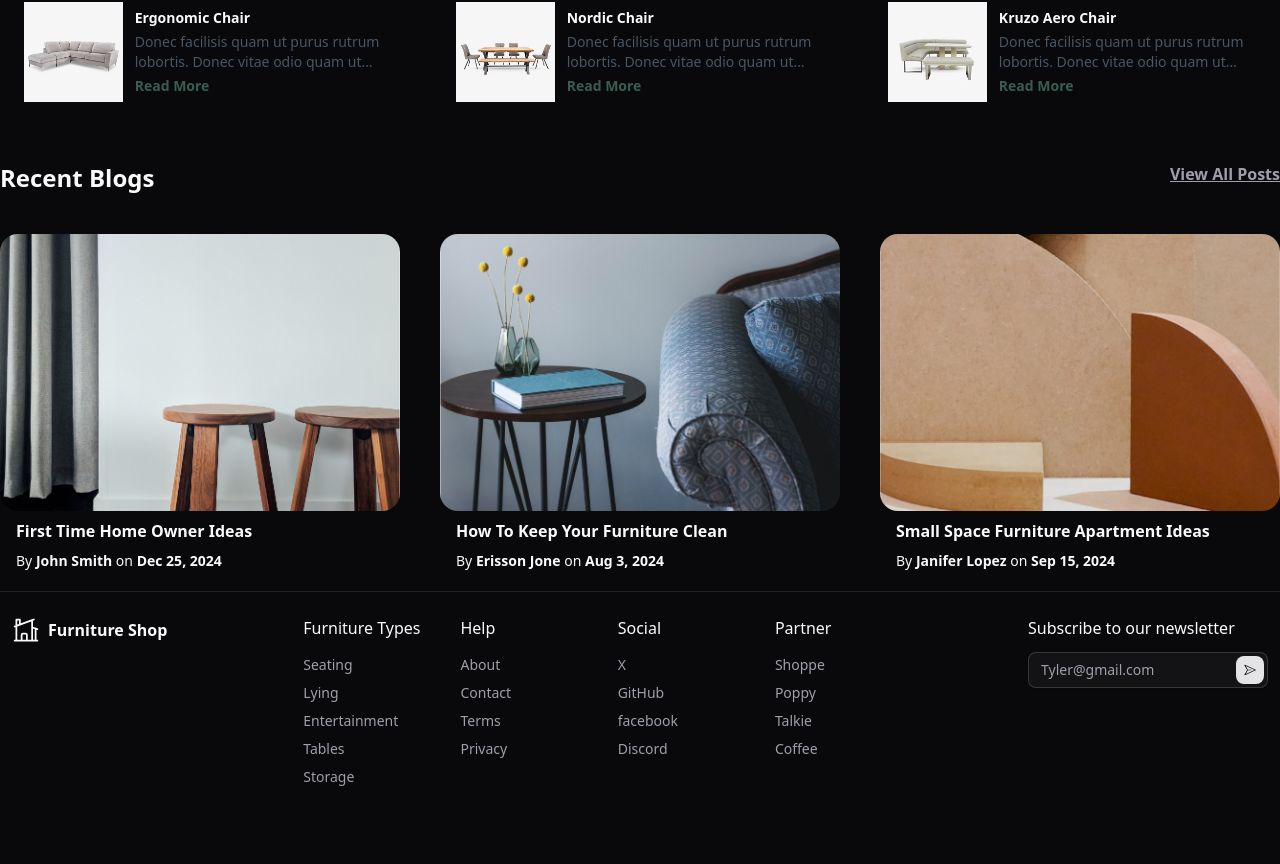
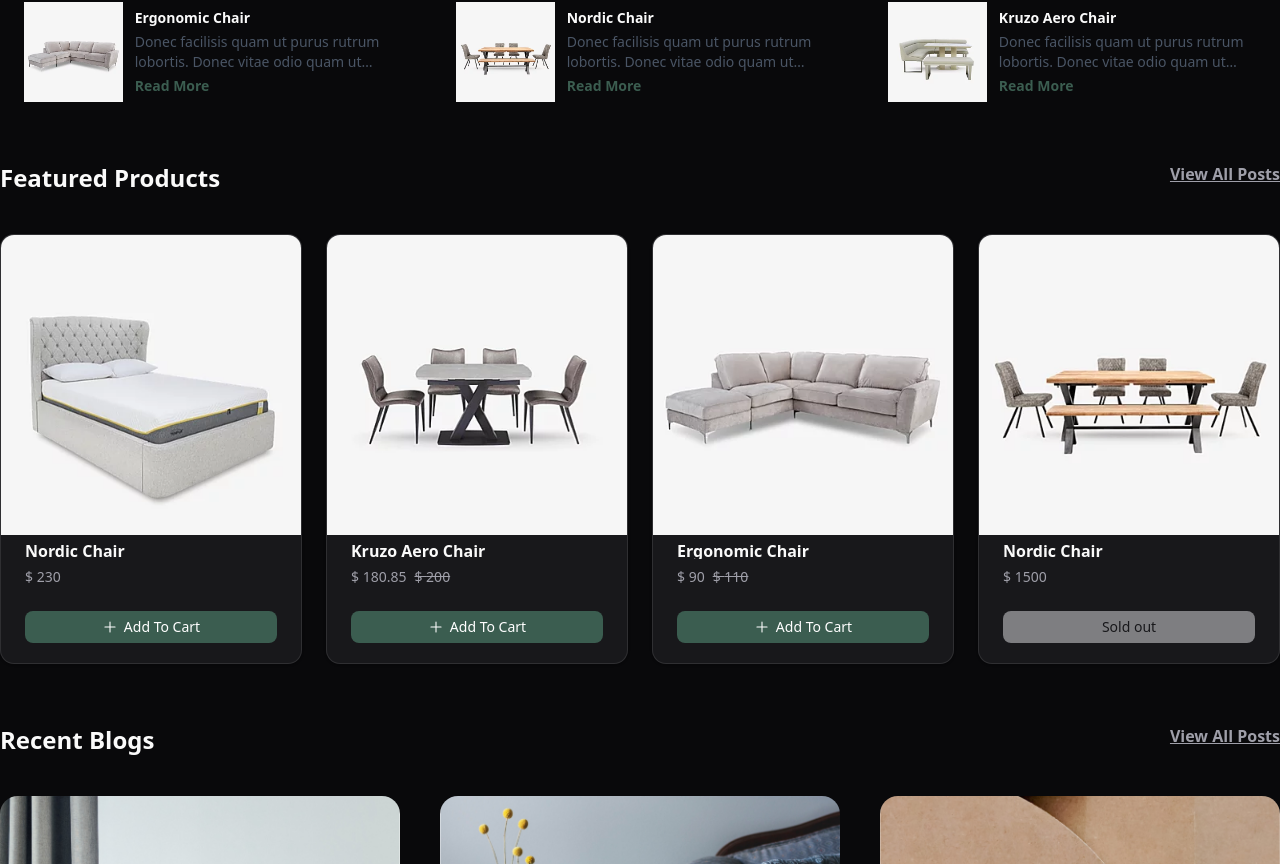
Before and after one commit to MgKhai/furniture-frontend, a React (Vite) app: page / in a window 1280 px wide. Shown: the part 629-1493 px from the top of the page. Before the commit the page ends 1441 px from the top, so only its background shows below. Built offline with nearby package versions, Linux system fonts and the light colour scheme.

Commit message:
feat:product_section_add

```diff
--- a/package.json
+++ b/package.json
@@ -12,6 +12,7 @@
   "dependencies": {
     "@hookform/resolvers": "^5.2.2",
     "@radix-ui/react-accordion": "^1.2.12",
+    "@radix-ui/react-aspect-ratio": "^1.1.8",
     "@radix-ui/react-dialog": "^1.1.15",
     "@radix-ui/react-dropdown-menu": "^2.1.16",
     "@radix-ui/react-icons": "^1.3.2",
--- /dev/null
+++ b/src/components/products/ProductCard.tsx
@@ -0,0 +1,66 @@
+import type {Product} from "@/types";
+import { Link } from "react-router";
+import { Icons } from "@/components/ui/icons";
+import { Button } from "@/components/ui/button"
+import {
+    Card,
+    CardContent,
+    CardDescription,
+    CardFooter,
+    CardHeader,
+    CardTitle,
+} from "@/components/ui/card"
+import { AspectRatio } from "@/components/ui/aspect-ratio";
+
+interface ProductProps {
+    products: Product[];
+}
+
+function ProductCard({products}: ProductProps) {
+    return (
+        <div className="grid grid-cols-1 md:grid-cols-2 lg:grid-cols-4 gap-6 px-3 lg:px-0">
+            {products.map((product) => (
+                <div className="">
+                    <Card className="w-full overflow-hidden p-0">
+                        <Link to={`/product/${product.id}`}>
+                            <CardHeader className="p-0">
+                                <AspectRatio ratio={1} className="bg-muted rounded-t-lg">
+                                    <img
+                                        src={product.images[0]}
+                                        alt={product.name}
+                                        className="size-full object-cover "
+                                        loading="lazy"
+                                    />
+                                </AspectRatio>
+                            </CardHeader>
+                            <CardContent className="space-y-2">
+                                <CardTitle className="line-clamp-1">{product.name}</CardTitle>
+                                <CardDescription className="line-clamp-1">
+                                    $ {product.price}
+                                    {product.discount > 0 && (
+                                        <span className="ml-2 font-extralight line-through">$ {product.discount}</span>
+                                    )}
+                                </CardDescription>
+                            </CardContent>
+                        </Link>
+                        <CardFooter className="mb-5">
+                            <Link to="#" className="w-full">
+                                {product.status === "sold" ? (
+                                    <Button size="sm" disabled={true} aria-label="Sold Out" className="w-full">
+                                        Sold out
+                                    </Button>
+                                ):(
+                                    <Button size="sm"  className="w-full bg-[#3b5d50] text-white">
+                                        <Icons.plus /> Add To Cart
+                                    </Button>
+                                )}
+                            </Link>
+                        </CardFooter>
+                    </Card>
+                </div>
+            ))}
+        </div>
+    );
+}
+
+export default ProductCard;
--- /dev/null
+++ b/src/components/ui/aspect-ratio.tsx
@@ -0,0 +1,9 @@
+import * as AspectRatioPrimitive from "@radix-ui/react-aspect-ratio"
+
+function AspectRatio({
+  ...props
+}: React.ComponentProps<typeof AspectRatioPrimitive.Root>) {
+  return <AspectRatioPrimitive.Root data-slot="aspect-ratio" {...props} />
+}
+
+export { AspectRatio }
--- a/src/components/ui/icons.tsx
+++ b/src/components/ui/icons.tsx
@@ -1,4 +1,4 @@
-import { HomeIcon, HamburgerMenuIcon, PaperPlaneIcon, ExclamationTriangleIcon, ArrowLeftIcon, LayersIcon } from "@radix-ui/react-icons"
+import { HomeIcon, HamburgerMenuIcon, PaperPlaneIcon, ExclamationTriangleIcon, ArrowLeftIcon, LayersIcon, PlusIcon } from "@radix-ui/react-icons"
 import * as React from "react";
 
 export type IconProps = React.SVGProps<SVGSVGElement>;
@@ -18,4 +18,5 @@ export const Icons = {
     exclamationTriangle: ExclamationTriangleIcon,
     arrowLeft: ArrowLeftIcon,
     layers: LayersIcon,
+    plus: PlusIcon
 }
--- a/src/pages/Home.tsx
+++ b/src/pages/Home.tsx
@@ -2,9 +2,10 @@ import { Link } from "react-router";
 import Couch from "@/data/images/couch.png"
 import {Button} from "@/components/ui/button.tsx";
 import {CarouselCard} from "@/components/products/CarouselCard.tsx";
-import {products} from "@/data/products.ts";
 import BlogCard from "@/components/blogs/BlogCard.tsx";
 import {posts} from "@/data/posts.ts";
+import {products} from "@/data/products.ts";
+import ProductCard from "@/components/products/ProductCard.tsx";
 
 
 const Title = ({title, href, sideText}:{ title: string, href: string, sideText: string }) => (
@@ -15,6 +16,7 @@ const Title = ({title, href, sideText}:{ title: string, href: string, sideText:
 );
 
 const simplePosts = posts.slice(0,3);
+const simpleProducts = products.slice(0,4);
 
 function Home() {
     return (
@@ -47,6 +49,12 @@ function Home() {
                     <CarouselCard products={products} />
                 </div>
 
+                {/*Product Section*/}
+                <div className="mt-15 mb-10 mx-3 md:mx-0">
+                    <Title title="Featured Products" href="/product" sideText="View All Posts" />
+                </div>
+                <ProductCard products={simpleProducts} />
+
                 {/*Blog Section*/}
                 <div className="mt-15 mb-10 mx-3 md:mx-0">
                     <Title title="Recent Blogs" href="/blog" sideText="View All Posts" />
--- /dev/null
+++ b/src/pages/products/Detail.tsx
@@ -0,0 +1,9 @@
+function ProductDetail(){
+    return (
+        <div>
+            Detail
+        </div>
+    );
+}
+
+export default ProductDetail;
--- /dev/null
+++ b/src/pages/products/Product.tsx
@@ -0,0 +1,7 @@
+function ProductPage(){
+    return (
+        <div>Product</div>
+    );
+}
+
+export default ProductPage;
--- /dev/null
+++ b/src/pages/products/ProductRootLayout.tsx
@@ -0,0 +1,9 @@
+import {Outlet} from "react-router";
+
+function ProductRootLayout() {
+    return (
+      <Outlet />
+    );
+}
+
+export default ProductRootLayout;
--- a/src/routes.tsx
+++ b/src/routes.tsx
@@ -6,6 +6,9 @@ import ErrorPage from "@/pages/Error.tsx";
 import Blog from "@/pages/blogs/Blog.tsx";
 import BlogRootLayout from "@/pages/blogs/BlogRootLayout.tsx";
 import BlogDetail from "@/pages/blogs/Detail.tsx";
+import ProductRootLayout from "@/pages/products/ProductRootLayout.tsx";
+import ProductPage from "@/pages/products/Product.tsx";
+import ProductDetail from "@/pages/products/Detail.tsx";
 
 export const router = createBrowserRouter([
     {
@@ -21,6 +24,12 @@ export const router = createBrowserRouter([
                     {path: ":postId", Component: BlogDetail}
                 ]
             },
+            {path: 'product', Component: ProductRootLayout,
+                children: [
+                    {index: true, Component: ProductPage},
+                    {path: ":productId", Component: ProductDetail}
+                ]
+            },
         ]
     },
 ]);
```
Also changed, not shown: 1 other file (tests, documents, lock files or other folders).
